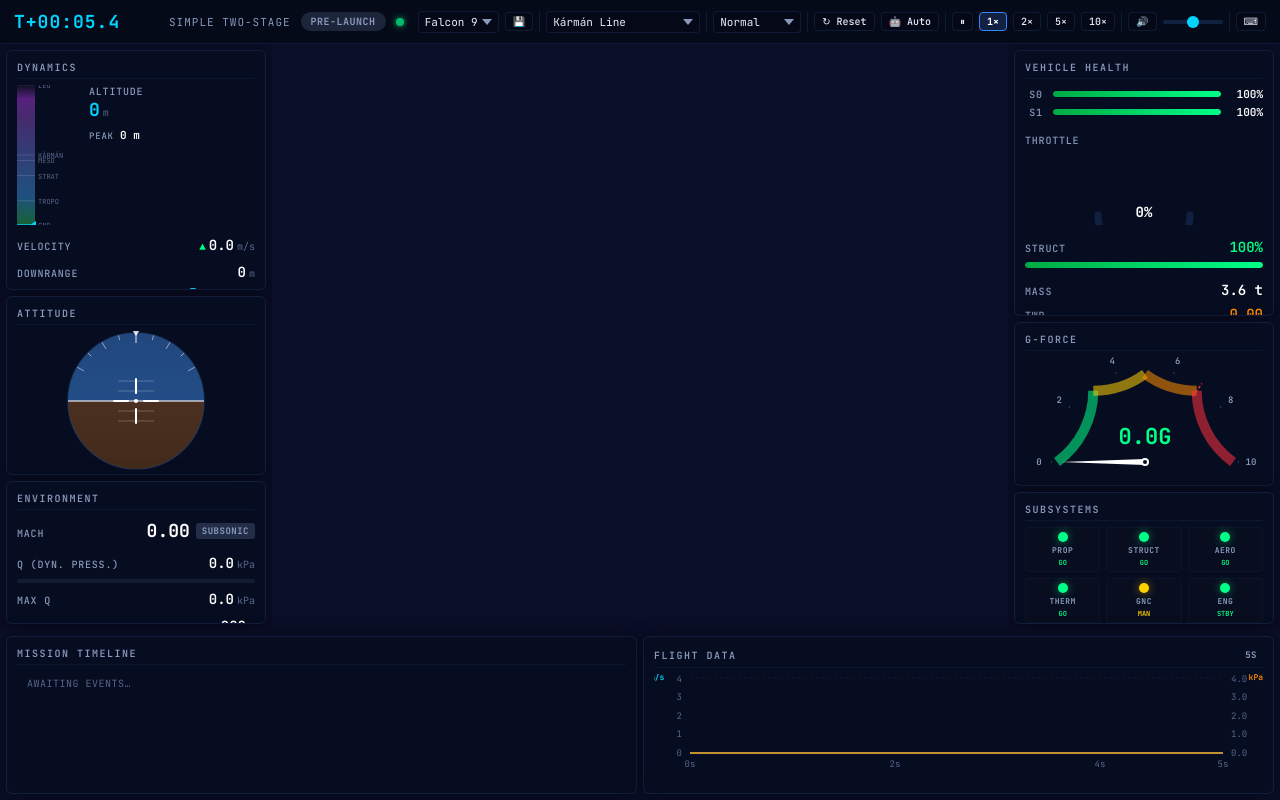
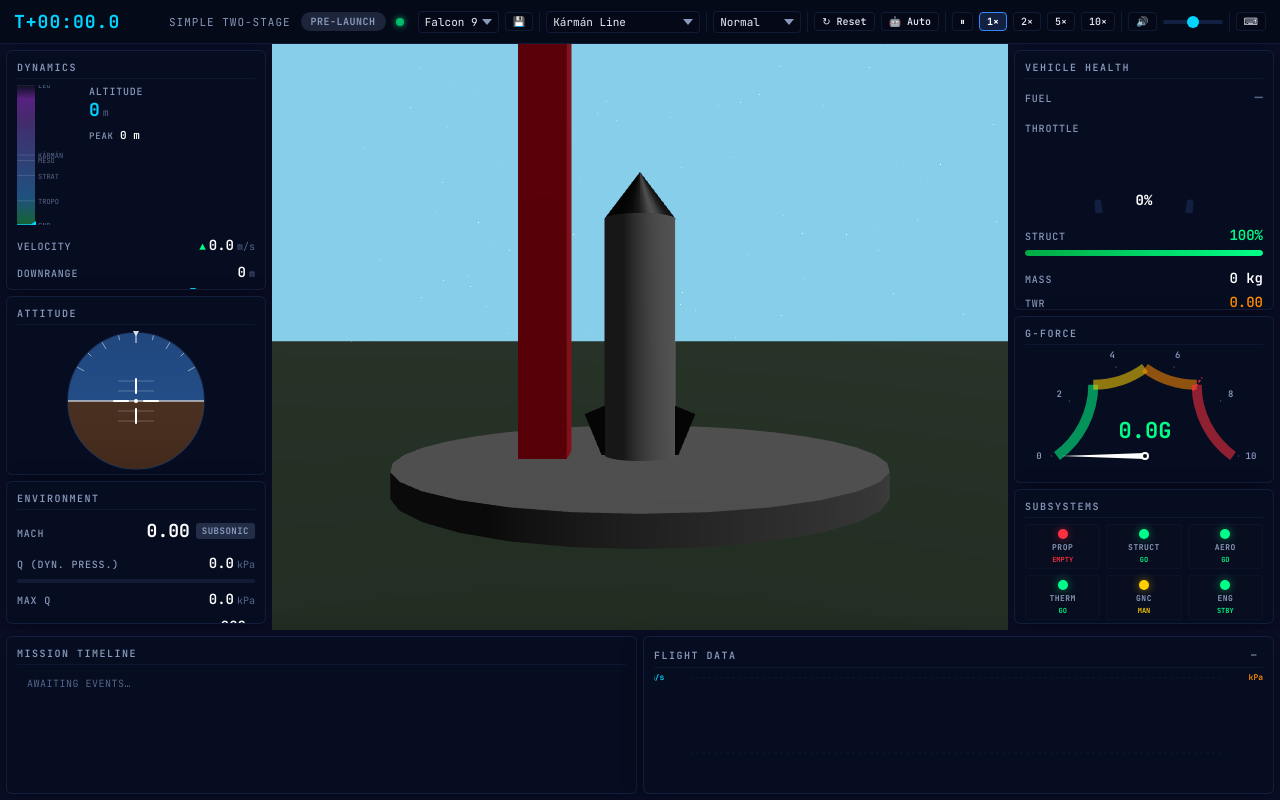
Before and after one commit to regulusaa/rocket-simulator, a React (Vite) app: page / in a window 1280 px wide. Built offline with nearby package versions, Linux system fonts and the light colour scheme.

Commit message:
Make the rocket visible in flight
I fixed the flight view so the rocket appears where it should.

```diff
--- a/src/components/RocketSimulator.tsx
+++ b/src/components/RocketSimulator.tsx
@@ -39,6 +39,12 @@ import type { MultiStageRocketState } from "../physics/engine";
 
 // TrajectoryPanel removed in favor of TelemetryDashboard
 import { ParticleSystem } from "../physics/ParticleSystem";
+
+import { Canvas } from '@react-three/fiber';
+import { SceneSetup } from './3d/SceneSetup';
+import { RocketMesh } from './3d/RocketMesh';
+import { ExhaustParticles } from './3d/ExhaustParticles';
+import { CameraRig } from './3d/CameraRig';
 
 import {
   createParachute,
@@ -1925,12 +1931,9 @@ export const RocketSimulator: React.FC<RocketSimulatorProps> = ({
           inset:      0,
           overflow:   "hidden",
         }}
+        onClick={handleCanvasClick}
       >
-        <canvas
-          ref={canvasRef}
-          width={canvasWidth}
-          height={canvasHeight}
-          onClick={handleCanvasClick}
+        <Canvas
           style={{
             position: "absolute",
             top:      0,
@@ -1939,7 +1942,16 @@ export const RocketSimulator: React.FC<RocketSimulatorProps> = ({
             height:   "100%",
             cursor:   "crosshair",
           }}
-        />
+          camera={{ position: [0, 0, 100], fov: 45 }}
+        >
+          <SceneSetup flightStateRef={flightStateRef} />
+          <CameraRig flightStateRef={flightStateRef} />
+          <RocketMesh flightStateRef={flightStateRef} />
+          <ExhaustParticles
+            flightStateRef={flightStateRef}
+            configRef={rocketConfigRef}
+          />
+        </Canvas>
 
 
       {/* ── LANDING RESULTS MODAL — centered overlay ────────────────────────── */}
```
